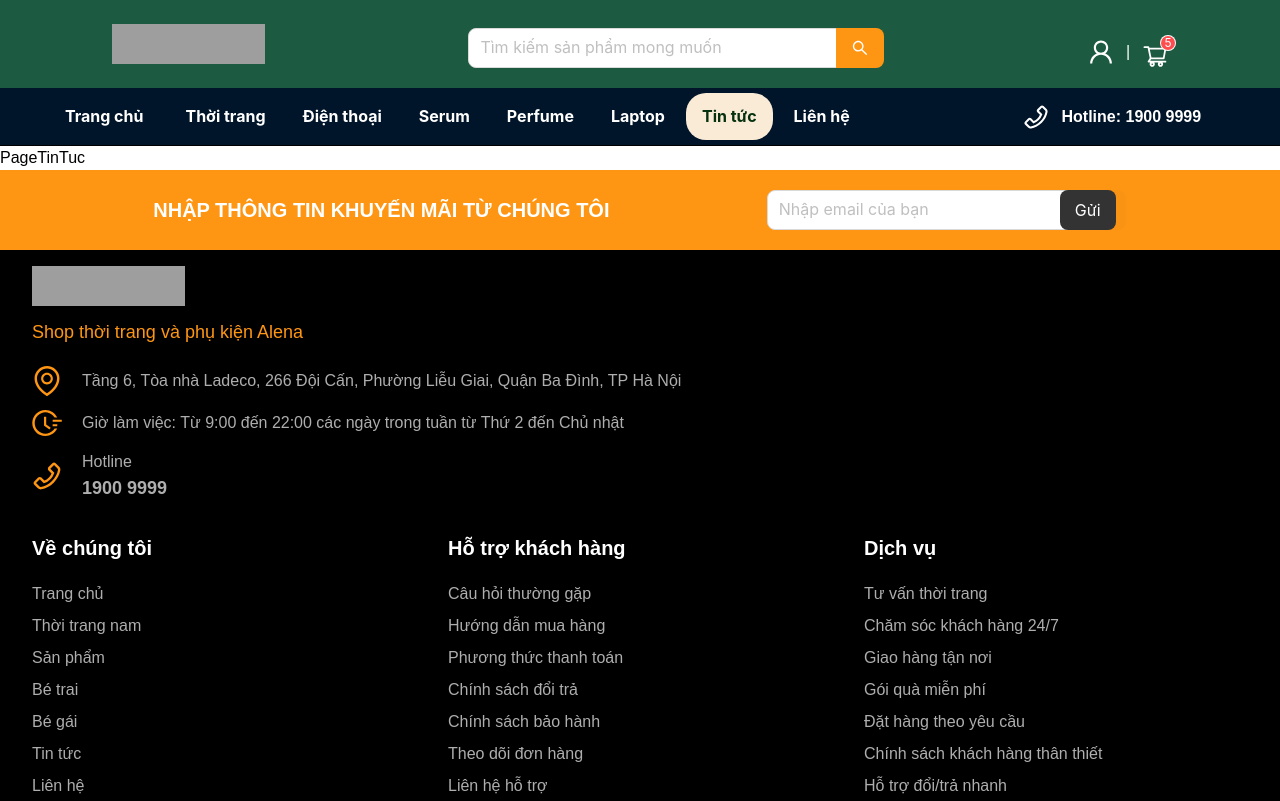
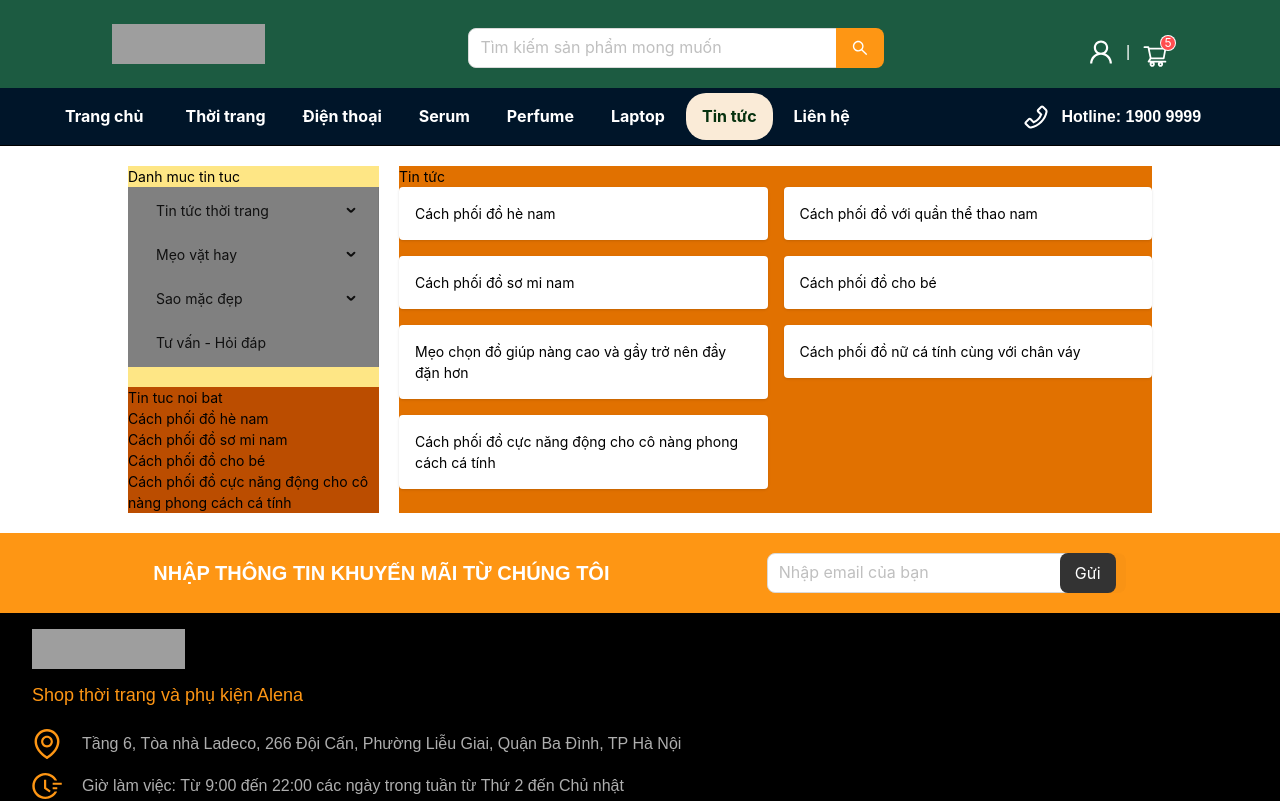
Before and after one commit to minhhkhoa/next_bazaar, a Next.js app: page /tin-tuc in a window 1280 px wide. Shown: the top 801 px of the page. Built offline with nearby package versions, Linux system fonts and the light colour scheme; grey boxes are pictures that could not be loaded.

Commit message:
build layout PageTinTuc
sử dụng Row và Col trong Gird-antd để xây dựng bố cục.

```diff
--- a/src/app/tin-tuc/page.tsx
+++ b/src/app/tin-tuc/page.tsx
@@ -1,5 +1,42 @@
+import { News, NewsCategory } from "@/data/news/new";
+import { Col, Menu, Row } from "antd";
 import React from "react";
 
 export default function PageTinTuc() {
-  return <div>PageTinTuc</div>;
+  return (
+    <>
+      <div className="flex gap-5 px-32 py-5">
+        {/* News category */}
+        <Row className="flex-1 bg-amber-200 gap-5 !flex-col">
+          <Col>
+            <span>Danh muc tin tuc</span>
+            <Menu
+              // onClick={onClick}
+              style={{ backgroundColor: "gray" }}
+              mode="inline"
+              items={NewsCategory}
+            />
+          </Col>
+          <Col className="bg-amber-700">
+            <span>Tin tuc noi bat</span>
+            {News.filter((item) => item.featured).map((item) => (
+              <div key={item.id}>{item.title}</div>
+            ))}
+          </Col>
+        </Row>
+
+        {/* News */}
+        <Row className="flex-3 bg-amber-600 !flex-col">
+          <span>Tin tức</span>
+          <Row gutter={[16, 16]}>
+            {News.map((item) => (
+              <Col key={item.id} xs={24} md={12}>
+                <div className="bg-white p-4 shadow rounded">{item.title}</div>
+              </Col>
+            ))}
+          </Row>
+        </Row>
+      </div>
+    </>
+  );
 }
```
